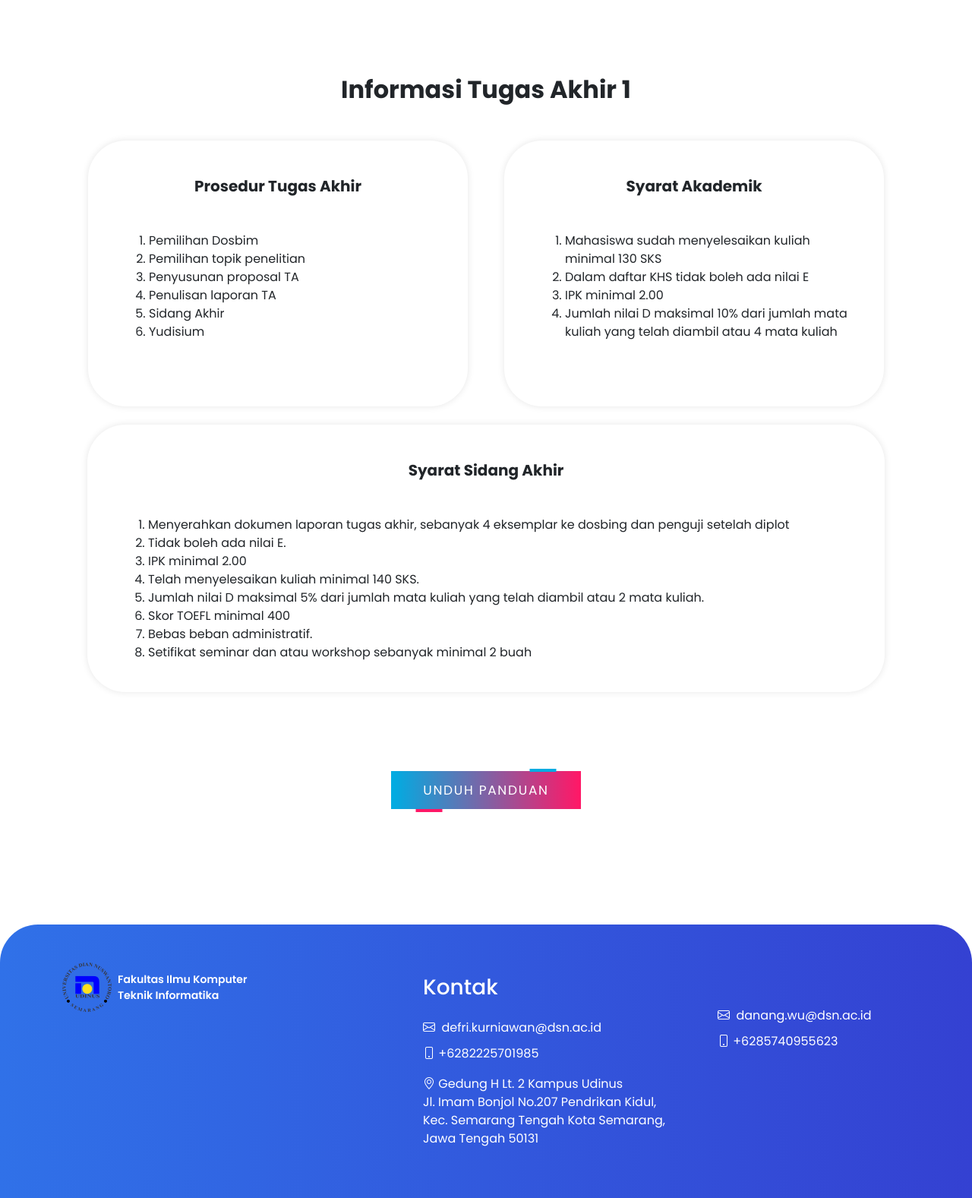
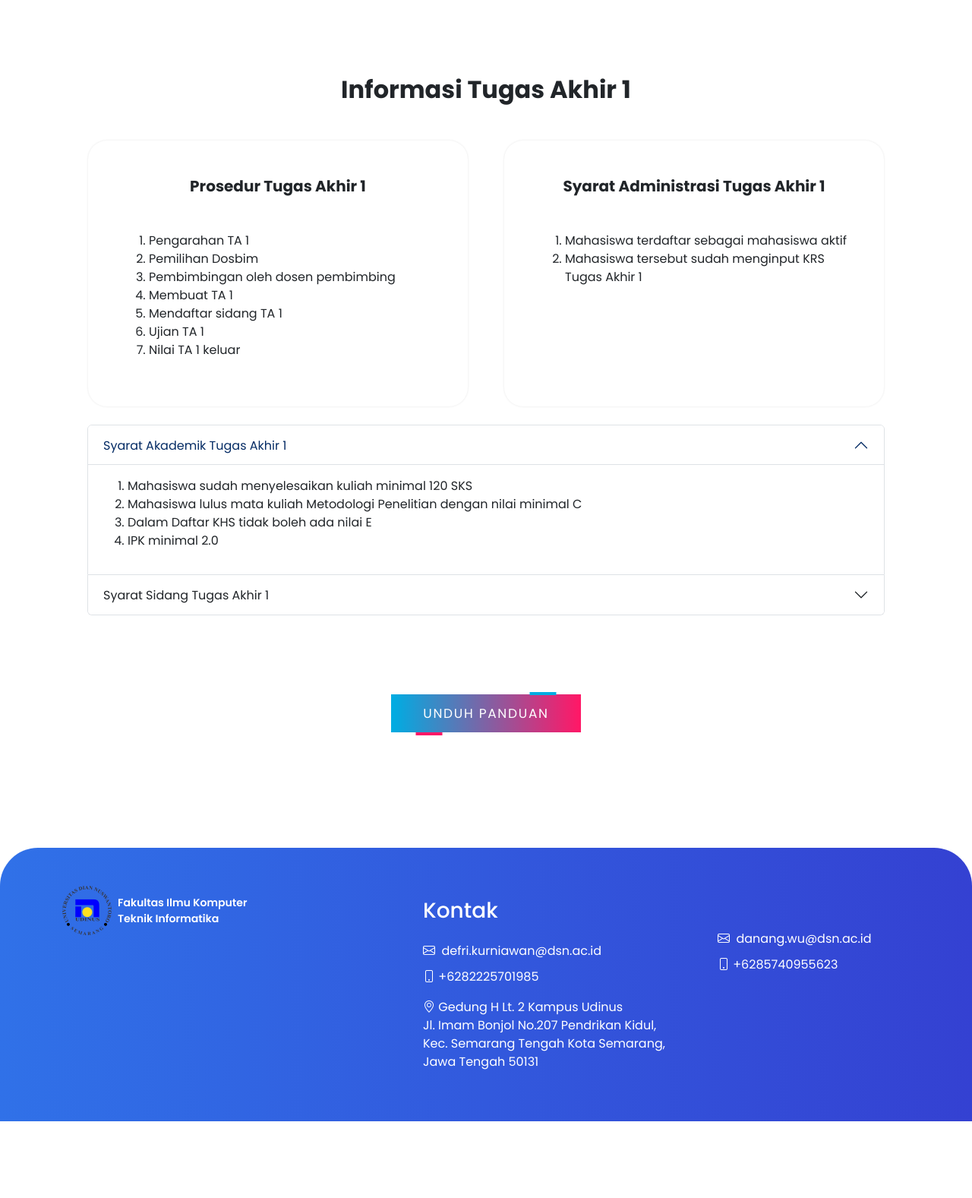
Before and after one commit to reinaldyakbar/project_sidang, a CodeIgniter app: page /project_sidang/dashboard/info_ta1 in a window 1280 px wide. Shown: the part 77-1654 px from the top of the page at 76% size. After the commit the page ends 1553 px from the top, so only its background shows below. Run offline with CodeIgniter, Linux system fonts and the light colour scheme; some libraries are stand-ins or nearby versions.

Commit message:
Update info_ta1.php

```diff
--- a/application/views/front-end/info_ta1.php
+++ b/application/views/front-end/info_ta1.php
@@ -10,63 +10,78 @@
         </div>
     </div>
     <div class="row d-flex justify-content-center">
-        <div class="col-lg-6 mx-4"
-            style="width: 500px; height: 350px; border-radius: 50px; box-shadow: 0 0 10px rgba(0, 0, 0, 0.1);">
+        <div class="col-lg-6 mx-4" style="width: 500px; height: 350px; border-radius: 25px; box-shadow: 0 0 3px rgba(0, 0, 0, 0.1);">
             <div class="text-center mt-5 mb-5">
-                <h5 class="display-7 fw-bolder mb-3 "><span class=" d-inline ">Prosedur Tugas Akhir</span></h5>
+                <h5 class="display-7 fw-bolder mb-3 "><span class=" d-inline ">Prosedur Tugas Akhir 1</span></h5>
             </div>
             <div class="row">
                 <div class="col-lg-12 px-5">
                     <ol>
+                        <li>Pengarahan TA 1</li>
                         <li>Pemilihan Dosbim</li>
-                        <li>Pemilihan topik penelitian</li>
-                        <li>Penyusunan proposal TA</li>
-                        <li>Penulisan laporan TA</li>
-                        <li>Sidang Akhir</li>
-                        <li>Yudisium</li>
+                        <li>Pembimbingan oleh dosen pembimbing</li>
+                        <li>Membuat TA 1</li>
+                        <li>Mendaftar sidang TA 1</li>
+                        <li>Ujian TA 1</li>
+                        <li>Nilai TA 1 keluar</li>
                     </ol>
                 </div>
             </div>
         </div>
         <div class="col-lg-6 mx-4"
-            style="width: 500px; height: 350px; border-radius: 50px; box-shadow: 0 0 10px rgba(0, 0, 0, 0.1);">
+            style="width: 500px; height: 350px; border-radius: 25px; box-shadow: 0 0 3px rgba(0, 0, 0, 0.1);">
             <div class="text-center mt-5 mb-5">
-                <h5 class="display-7 fw-bolder mb-3 "><span class=" d-inline ">Syarat Akademik</span></h5>
+                <h5 class="display-7 fw-bolder mb-3 "><span class=" d-inline ">Syarat Administrasi Tugas Akhir 1</span></h5>
             </div>
             <div class="row">
                 <div class="col-lg-12 px-5">
                     <ol>
-                        <li>Mahasiswa sudah menyelesaikan kuliah minimal 130 SKS
-                        </li>
-                        <li>Dalam daftar KHS tidak boleh ada nilai E</li>
-                        <li>IPK minimal 2.00</li>
-                        <li>Jumlah nilai D maksimal 10% dari jumlah mata kuliah yang telah diambil atau 4 mata
-                            kuliah</li>
+                        <li>Mahasiswa terdaftar sebagai mahasiswa aktif</li>
+                        <li>Mahasiswa tersebut sudah menginput KRS Tugas Akhir 1</li>
+                    </ol>
                 </div>
             </div>
         </div>
     </div>
-    <div class="container">
-        <div class="row d-flex justify-content-center">
-            <div class="col-lg-12 mx-4 mt-4"
-                style="width: 1050px; border-radius: 50px; box-shadow: 0 0 10px rgba(0, 0, 0, 0.1);">
-                <div class="text-center mt-5 mb-5">
-                    <h5 class="display-7 fw-bolder mb-3 "><span class=" d-inline ">Syarat Sidang Akhir</span>
-                    </h5>
+    <div class="d-flex justify-content-center mt-4">
+        <div class="accordion" id="accordionExample" style="width: 1050px;">
+            <div class="accordion-item">
+                <h2 class="accordion-header" id="headingOne">
+                    <button class="accordion-button bg-white" type="button" data-bs-toggle="collapse"
+                        data-bs-target="#collapseOne" aria-expanded="true" aria-controls="collapseOne">
+                        Syarat Akademik Tugas Akhir 1
+                    </button>
+                </h2>
+                <div id="collapseOne" class="accordion-collapse collapse show" aria-labelledby="headingOne"
+                    data-bs-parent="#accordionExample">
+                    <div class="accordion-body">
+                        <ol>
+                            <li>Mahasiswa sudah menyelesaikan kuliah minimal 120 SKS
+                            </li>
+                            <li>Mahasiswa lulus mata kuliah Metodologi Penelitian dengan nilai minimal C</li>
+                            <li>Dalam Daftar KHS tidak boleh ada nilai E</li>
+                            <li>IPK minimal 2.0</li>
+                        </ol>
+                    </div>
                 </div>
-                <div class="row">
-                    <div class="col-lg-12 px-5 mb-4">
+            </div>
+            <div class="accordion-item">
+                <h2 class="accordion-header" id="headingTwo">
+                    <button class="accordion-button bg-white collapsed" type="button" data-bs-toggle="collapse"
+                        data-bs-target="#collapseTwo" aria-expanded="false" aria-controls="collapseTwo">
+                        Syarat Sidang Tugas Akhir 1
+                    </button>
+                </h2>
+                <div id="collapseTwo" class="accordion-collapse collapse" aria-labelledby="headingTwo"
+                    data-bs-parent="#accordionExample">
+                    <div class="accordion-body">
                         <ol>
-                            <li>Menyerahkan dokumen laporan tugas akhir, sebanyak 4 eksemplar ke dosbing dan
-                                penguji setelah diplot</li>
-                            <li>Tidak boleh ada nilai E.</li>
-                            <li>IPK minimal 2.00</li>
-                            <li>Telah menyelesaikan kuliah minimal 140 SKS.</li>
-                            <li>Jumlah nilai D maksimal 5% dari jumlah mata kuliah yang telah diambil atau 2
-                                mata kuliah.</li>
-                            <li>Skor TOEFL minimal 400</li>
-                            <li>Bebas beban administratif.</li>
-                            <li>Setifikat seminar dan atau workshop sebanyak minimal 2 buah</li>
+                            <li>Memenuhi syarat administrasi dan akademik TA 1</li>
+                            <li>Melakukan bimbingan setidaknya 3 kali</li>
+                            <li>Telah di ACC oleh dosen pembimbing sampai dengan BAB III</li>
+                            <li>Turnitin max 25% kesamaan</li>
+                            <li>Pakaian yang digunakan saat Sidang TA 1, menggunakan bahu putih berkerah dan jas
+                                almamater</li>
                         </ol>
                     </div>
                 </div>
```
